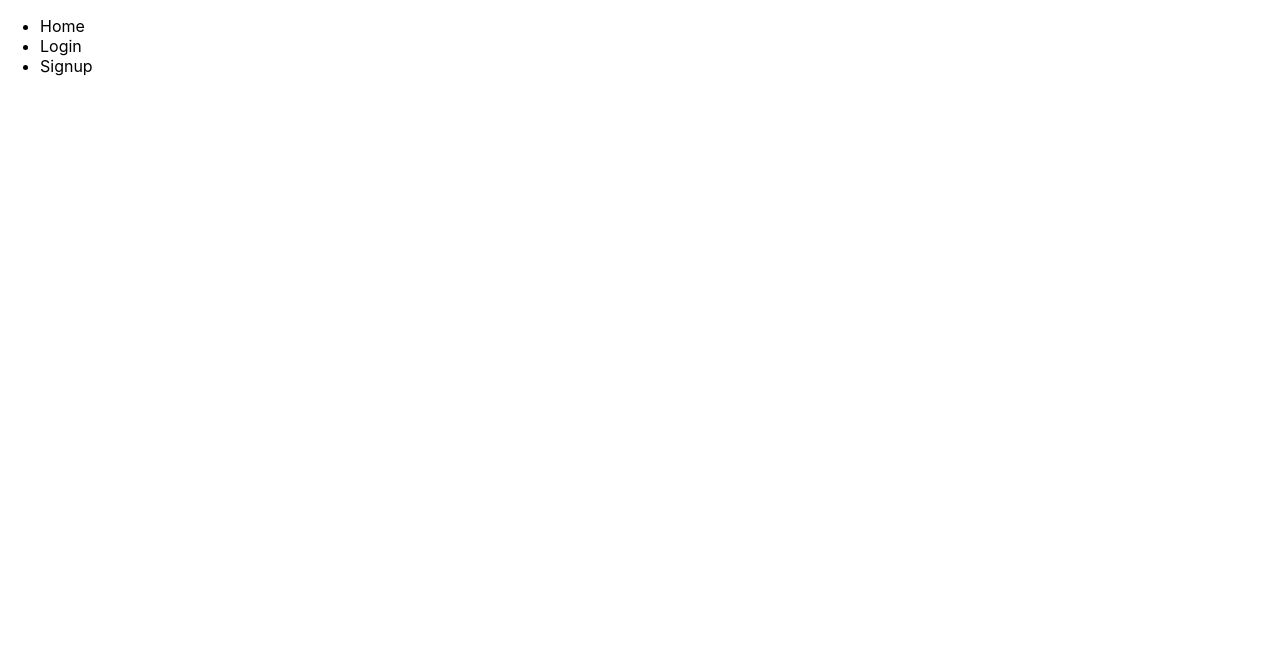
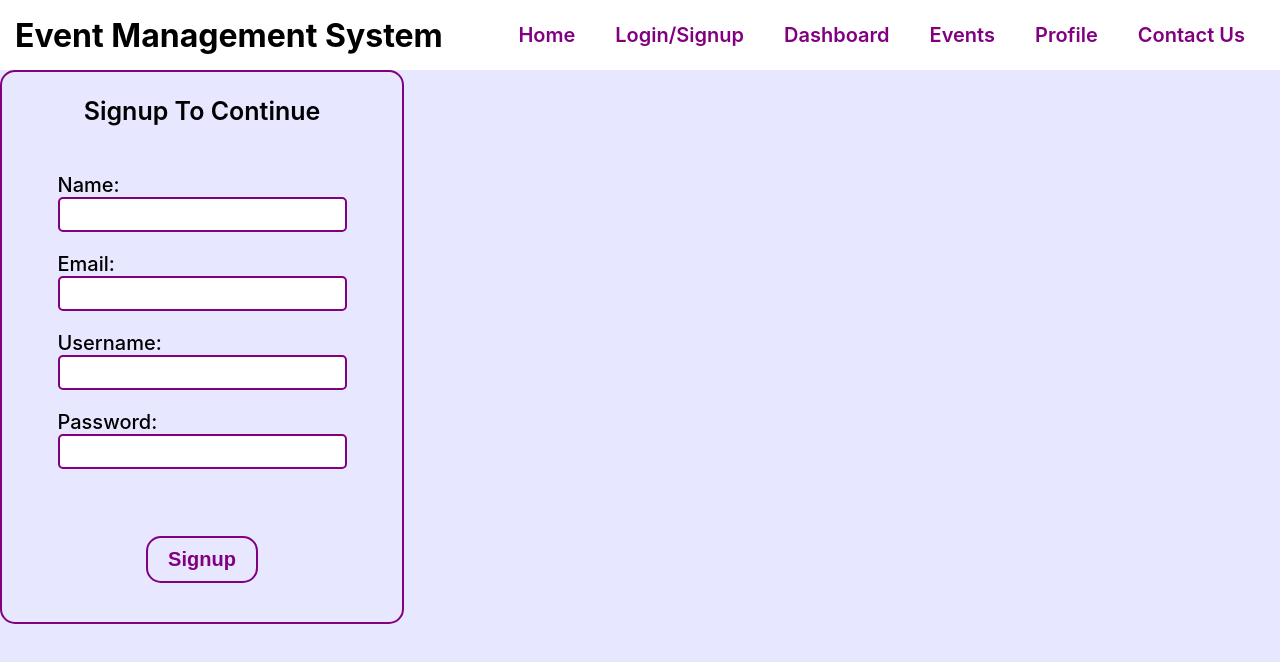
Before and after one commit to kileldylan/EventPro, a React (Create React App) app in the folder frontend/: page /signup in a window 1280 px wide. Shown: the top 662 px of the page. Built offline with nearby package versions, Linux system fonts and the light colour scheme; the HTML template or start-up script is replaced by a standard one.

Commit message:
created frontend components

```diff
--- a/frontend/src/App.js
+++ b/frontend/src/App.js
@@ -10,18 +10,19 @@ import Home from "./pages/Home";
 import Login from "./components/Login";
 import Signup from "./components/Signup";
 import Authentication from "./pages/Authentication";
+import Profile from "./pages/Profile";
 
 function App() {
   return (
     <div className="App">
       <BrowserRouter>
+            <Navbar />
           <Routes>
-            <Route exact path="/" element={<Navbar />}>
-              <Route index element={<Home />} />
+              <Route exact path="/" element={<Home />} />
               <Route exact path="/login" element={<Login />} />
               <Route exact path="/signup" element={<Signup />} />
               <Route exact path="/authentication" element={<Authentication />} />
-            </Route>
+              <Route exact path="/profile" element={<Profile />} />
           </Routes>
       </BrowserRouter>
     </div>
--- a/frontend/src/components/Login.js
+++ b/frontend/src/components/Login.js
@@ -1,11 +1,39 @@
-import { Link } from "react-router-dom";
-
-import React from 'react'
+import { React, useState } from "react";
+import styles from "../styles/Authentication.module.css";
 
 const Login = () => {
+  const [username, setUsername] = useState("");
+  const [password, setPassword] = useState("");
+
+  const handleLogin = () => {
+    console.log("Logging in with:", { username, password });
+  };
+
   return (
-    <div>Login</div>
-  )
-}
+    <div className={styles["login-container"]}>
+      <h2>Login To Continue</h2>
+      <div>
+        <label>
+          Username:
+          <input
+            type="text"
+            value={username}
+            onChange={(e) => setUsername(e.target.value)}
+          />
+        </label>
 
-export default Login
+        <label>
+          Password:
+          <input
+            type="password"
+            value={password}
+            onChange={(e) => setPassword(e.target.value)}
+          />
+        </label>
+      </div>
+
+      <button onClick={handleLogin}>Login</button>
+    </div>
+  );
+};
+export default Login;
--- a/frontend/src/components/Navbar.js
+++ b/frontend/src/components/Navbar.js
@@ -1,12 +1,17 @@
 import React from 'react'
-
+import styles from '../styles/Navbar.module.css';
+import { Link } from "react-router-dom";
 const Navbar = () => {
   return (
-    <div className='navbar'>
+    <div className={styles['navbar']}>
+        <div><h1>Event Management System</h1></div>
         <ul>
-            <li>Home</li>
-            <li>Login</li>
-            <li>Signup</li>
+            <li><Link to="/">Home</Link></li>
+            <li><Link to="/authentication">Login/Signup</Link></li>
+            <li><Link to="/dashboard">Dashboard</Link></li>
+            <li><Link to="/events">Events</Link></li>
+            <li><Link to="/profile">Profile</Link></li>
+            <li><Link to="/contact">Contact Us</Link></li>
         </ul>
     </div>
   )
--- a/frontend/src/components/Signup.js
+++ b/frontend/src/components/Signup.js
@@ -1,9 +1,44 @@
-import React from 'react'
+import { React, useState }from 'react'
+import styles from '../styles/Authentication.module.css';
 
 const Signup = () => {
+  const [name, setName] = useState('');
+  const [email, setEmail] = useState('');
+  const [username, setUsername] = useState('');
+  const [password, setPassword] = useState('');
+
+  const handleSignup = () => {
+    console.log('Signing up with:', { name, email, username, password });
+  };
+
   return (
-    <div>Signup</div>
-  )
-}
+    <div className={styles['signup-container']}>
+      <h2>Signup To Continue</h2>
+      <div>
+      <label>
+        Name:
+        <input type="text" value={name} onChange={(e) => setName(e.target.value)} />
+      </label>
+
+      <label>
+        Email:
+        <input type="email" value={email} onChange={(e) => setEmail(e.target.value)} />
+      </label>
+
+      <label>
+        Username:
+        <input type="text" value={username} onChange={(e) => setUsername(e.target.value)} />
+      </label>
+
+      <label>
+        Password:
+        <input type="password" value={password} onChange={(e) => setPassword(e.target.value)} />
+      </label>
+
+      </div>
+      <button onClick={handleSignup}>Signup</button>
+    </div>
+  );
+};
 
 export default Signup
--- a/frontend/src/index.css
+++ b/frontend/src/index.css
@@ -14,11 +14,25 @@ code {
 
 /* Color pallete: */
 :root{
-  --premium: #1db954;
+  /* --premium: #1db954;
   --primary: #121212;
   --secondary: #212121;
-  --tertiary: #535353;
+  --tertiary: #555555;
+  --textColor: white; */
+
+  --premium: purple;
+  --secondary: white;
+  --primary: #e7e7ff;
+  --tertiary: #EDEBFF;
+  --textColor: black;
 }
 
+*{
+  margin: 0;
+  padding: 0;
+}
 
-/* Navbar: */
+body{
+  background-color: var(--primary);
+  color: while;
+}
--- a/frontend/src/pages/Authentication.js
+++ b/frontend/src/pages/Authentication.js
@@ -1,9 +1,23 @@
-import React from 'react'
+import { React, useState } from "react";
+import styles from "../styles/Authentication.module.css";
+import Login from "../components/Login";
+import Signup from "../components/Signup";
 
 const Authentication = () => {
+  const [isLogin, setIsLogin] = useState(true);
+
   return (
-    <div>Authentication</div>
-  )
-}
+    <div className={styles["authentication-container"]}>
+      <div className={styles["buttons-container"]}>
+        <p onClick={() => setIsLogin(true)}>Login</p>
+        <p onClick={() => setIsLogin(false)}>Signup</p>
+      </div>
 
-export default Authentication
+      <div>
+        {isLogin ? <Login /> : <Signup />}
+      </div>
+    </div>
+  );
+};
+
+export default Authentication;
--- a/frontend/src/pages/Home.js
+++ b/frontend/src/pages/Home.js
@@ -1,8 +1,11 @@
 import React from 'react'
+import styles from '../styles/Home.module.css';
 
 const Home = () => {
   return (
-    <div>Home</div>
+    <div className={styles['home-container']}>
+      <h1>Welcome to Event Management System</h1>
+    </div>
   )
 }
 
--- /dev/null
+++ b/frontend/src/pages/Profile.js
@@ -0,0 +1,59 @@
+import React from "react";
+import styles from "../styles/Profile.module.css";
+
+const Profile = () => {
+  const user = {
+    name: "Abhishek Shinde",
+    username: "abhishinde",
+    email: "abhishinde889@gmail.com",
+  };
+
+  const tickets = [
+    {
+      id: 1,
+      eventName: "Event 1",
+      date: "2023-11-15",
+      location: "Venue A",
+      price: "100Rs",
+    },
+    {
+      id: 2,
+      eventName: "Event 2",
+      date: "2023-11-20",
+      location: "Venue B",
+      price: "100Rs",
+    },
+  ];
+
+  return (
+    <div className={styles["profile-container"]}>
+      <div className={styles["user-section"]}>
+        <h1>User Details</h1>
+        <div>
+          <p>Name: {user.name}</p>
+          <p>Username: {user.username}</p>
+          <p>Email: {user.email}</p>
+        </div>
+      </div>
+
+      <div className={styles["tickets-section"]}>
+        <h1>Purchased Tickets</h1>
+        <div className={styles["cards"]}>
+          {tickets.map((ticket) => (
+            <div className={styles["card"]} key={ticket.id}>
+              <h3>{ticket.eventName}</h3>
+              <div>
+                <h5>Date: {ticket.date}</h5>
+                <h5>Location: {ticket.location}</h5>
+                <h5>Price: {ticket.price}</h5>
+              </div>
+              <button>Details</button>
+            </div>
+          ))}
+        </div>
+      </div>
+    </div>
+  );
+};
+
+export default Profile;
--- /dev/null
+++ b/frontend/src/styles/Authentication.module.css
@@ -0,0 +1,102 @@
+.authentication-container {
+  display: flex;
+  align-items: center;
+  justify-content: flex-start;
+  flex-direction: column;
+  width: 100%;
+  min-height: calc(100vh - 70px);
+  color: var(--textColor);
+}
+
+.login-container {
+  display: flex;
+  align-items: center;
+  justify-content: space-around;
+  flex-direction: column;
+  /* background-color: var(--tertiary); */
+  border: 2px solid var(--premium);
+  border-radius: 15px;
+  height: 500px;
+  width: 400px;
+}
+
+.signup-container {
+  display: flex;
+  align-items: center;
+  justify-content: space-around;
+  flex-direction: column;
+  /* background-color: var(--tertiary); */
+  border: 2px solid var(--premium);
+  border-radius: 15px;
+  height: 550px;
+  width: 400px;
+}
+
+.buttons-container {
+  display: flex;
+  align-items: center;
+  justify-content: center;
+  flex-direction: row;
+  margin: 40px 0 50px 0;
+}
+
+.buttons-container p {
+  background-color: transparent;
+  color: var(--premium);
+  margin: 0 20px;
+  border: 2px solid var(--premium);
+  padding: 10px 20px;
+  border-radius: 15px;
+  animation-duration: 0.4s;
+  font-weight: 600;
+  font-size: 20px;
+}
+
+.buttons-container p:hover {
+  background-color: var(--premium);
+  color: white;
+}
+
+.login-container h2,
+.signup-container h2 {
+  font-size: 25px;
+  text-align: center;
+  font-weight: 600;
+}
+
+.login-container label,
+.signup-container label {
+  font-size: 20px;
+  font-weight: 500;
+}
+
+.login-container input,
+.signup-container input {
+  font-size: 20px;
+  font-weight: 500;
+  display: block;
+  padding: 4px 10px;
+  margin-bottom: 20px;
+  border: 2px solid var(--premium);
+  border-radius: 5px;
+}
+
+.login-container button,
+.signup-container button {
+  background-color: transparent;
+  color: var(--premium);
+  margin: 0 20px;
+  border: 2px solid var(--premium);
+  padding: 10px 20px;
+  border-radius: 15px;
+  animation-duration: 0.4s;
+  font-weight: 600;
+  font-size: 20px;
+  margin-bottom: 15px;
+}
+
+.login-container button:hover,
+.signup-container button:hover {
+    background-color: var(--premium);
+    color: white;
+  }
--- /dev/null
+++ b/frontend/src/styles/Home.module.css
@@ -0,0 +1,9 @@
+.home-container{
+    display: flex;
+    align-items: center;
+    justify-content: center;
+    flex-direction: row;
+    width: 100%;
+    min-height: calc(100vh - 70px);
+    color: var(--textColor);
+}
--- /dev/null
+++ b/frontend/src/styles/Navbar.module.css
@@ -0,0 +1,31 @@
+.navbar{
+    display: flex;
+    align-items: center;
+    justify-content: space-between;
+    flex-direction: row;
+    width: 100;
+    height: 70px;
+    background-color: var(--secondary);
+    color: var(--textColor);
+    padding: 0px 15px;
+    box-sizing: content-box;
+}
+
+.navbar ul{
+    display: flex;
+    align-items: center;
+    justify-content: center;
+    flex-direction: row;
+    list-style: none;
+}
+
+.navbar ul li{
+    margin: 0px 20px;
+}
+
+.navbar ul li a{
+    text-decoration: none;
+    color: var(--premium);
+    font-weight: 600;
+    font-size: 20px;
+}
--- /dev/null
+++ b/frontend/src/styles/Profile.module.css
@@ -0,0 +1,97 @@
+.profile-container{
+    min-height: calc(100vh - 70px);
+    width: 100%;
+}
+
+.profile-container .user-section, .profile-container .tickets-section{
+    display: flex;
+    align-items: flex-start;
+    flex-direction: center;
+    flex-direction: column;
+    padding: 10px 30px;
+}
+
+.profile-container .user-section h1, .profile-container .tickets-section h1{
+    font-size: 35px;
+    font-weight: 700;
+    margin: 10px 0 15px 0;
+}
+
+.profile-container .user-section>div{
+    display: flex;
+    align-items: flex-start;
+    justify-content: center;
+    flex-direction: column;
+}
+
+.profile-container .cards {
+  display: flex;
+  flex-wrap: wrap;
+  justify-content: flex-start;
+}
+
+.profile-container .card {
+  position: relative;
+  background: var(--secondary);
+  border-radius: 10px;
+  width: 300px;
+  height: 300px;
+  padding: 20px;
+  transition: 0.3s;
+  border: 2px solid transparent;
+  box-shadow: 2px 2px 2px rgba(0, 0, 0, 0.3);
+  margin: 15px 30px;
+  display: flex;
+  flex-direction: column;
+  align-items: flex-start;
+  justify-content: space-between;
+}
+
+.profile-container .card::before {
+  content: "";
+  position: absolute;
+  top: 0;
+  bottom: 0;
+  left: 0;
+  width: 7px;
+  background-color: var(--premium);
+  border-radius: 10px 0 0 10px;
+}
+
+.profile-container .card:hover {
+  border-color: var(--premium);
+}
+
+.profile-container .card h3 {
+  font-size: 25px;
+  color: var(--premium);
+  margin-bottom: 10px;
+  font-weight: 700;
+}
+
+.profile-container .card h5 {
+  font-size: 22px;
+  font-weight: 600;
+}
+
+.profile-container .card p {
+  font-size: 20px;
+  font-weight: 500;
+}
+
+.profile-container .card button {
+  background-color: transparent;
+  color: var(--premium);
+  border: 2px solid var(--premium);
+  padding: 8px 12px;
+  border-radius: 10px;
+  animation-duration: 0.4s;
+  font-weight: 600;
+  font-size: 20px;
+  margin-top: 15px;
+}
+
+.profile-container .card button:hover {
+  background-color: var(--premium);
+  color: white;
+}
```
